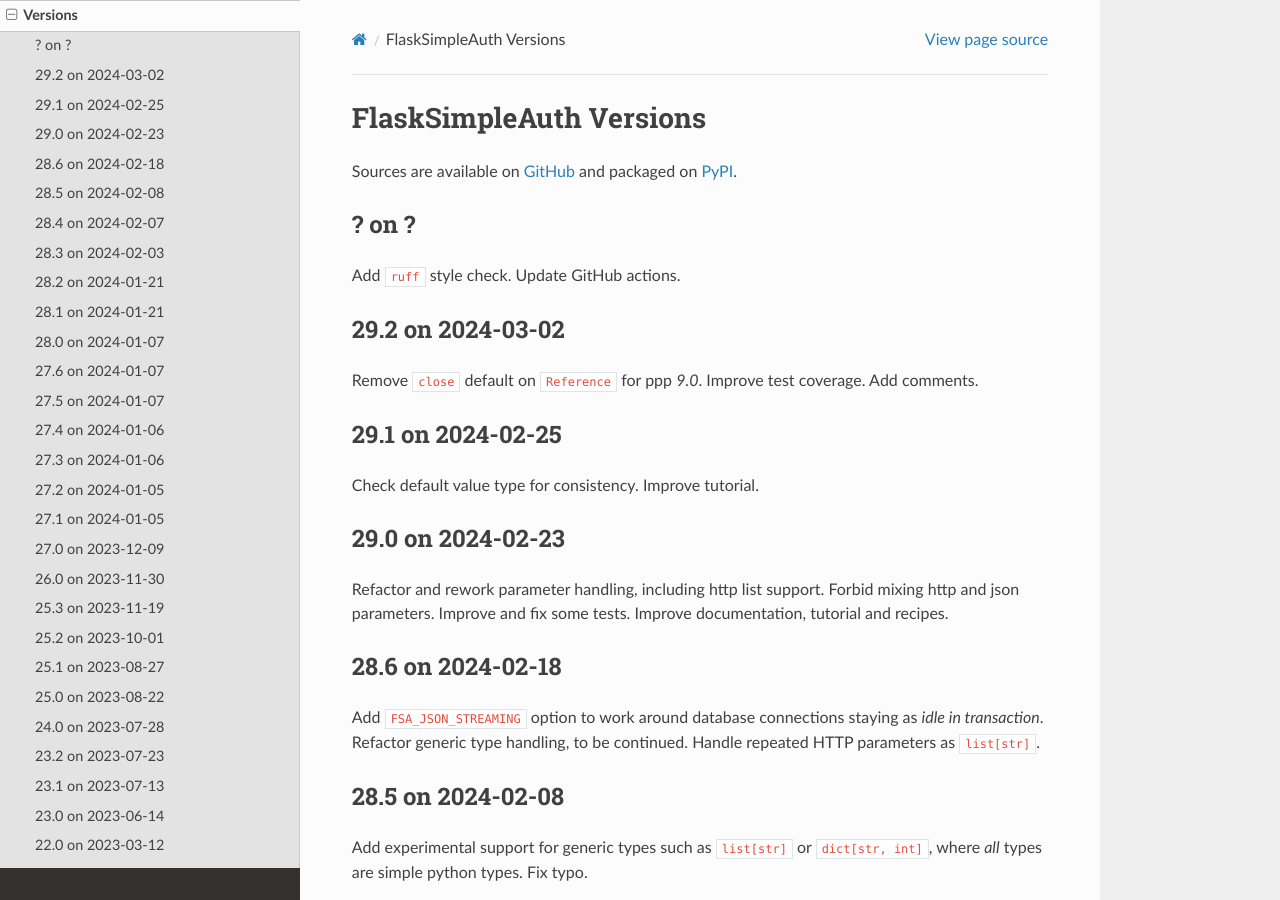
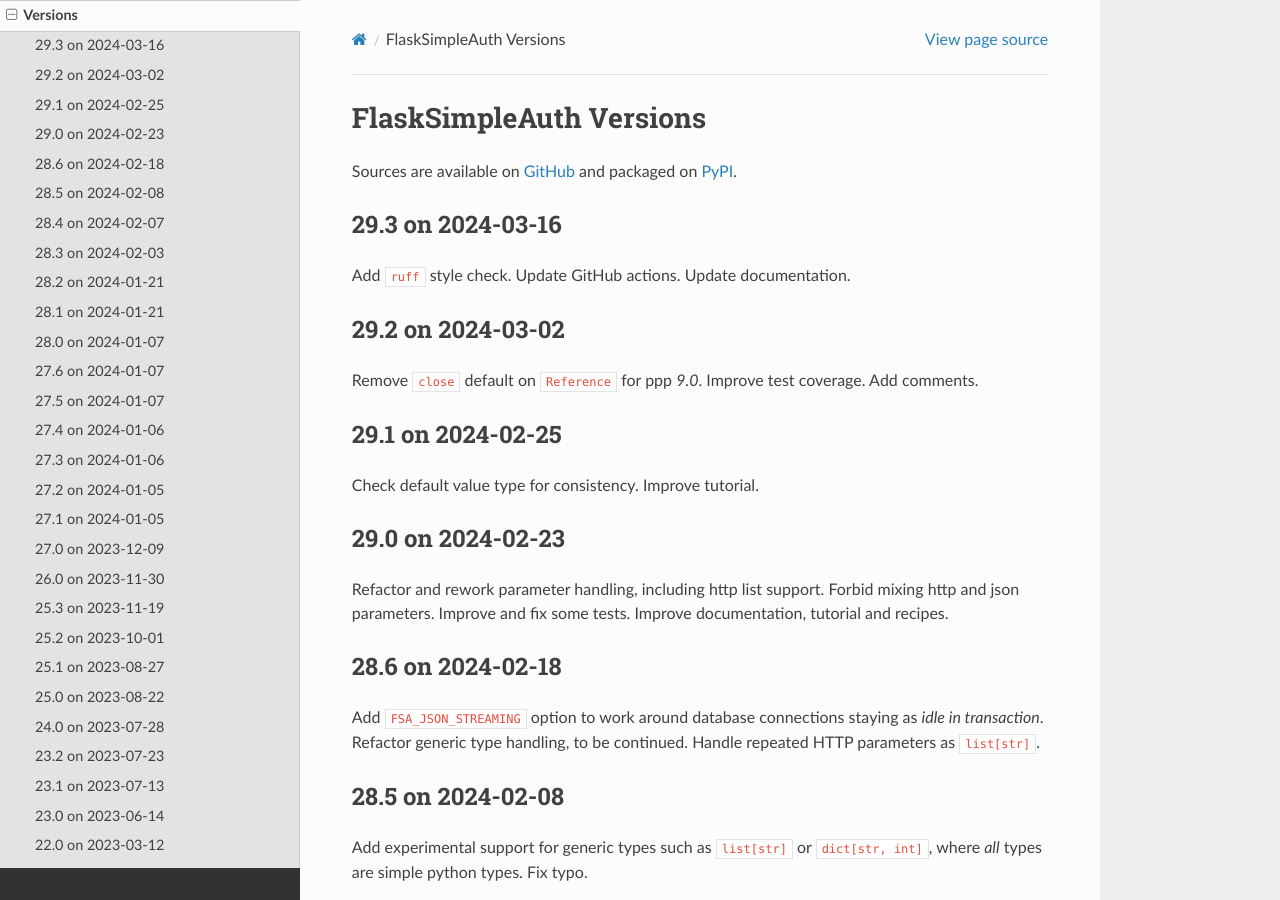
Before and after one commit to zx80/flask-simple-auth, a Sphinx documentation site: the page built from docs/VERSIONS.md, in a window 1280 px wide and 900 px high. Built offline with Sphinx 7.4.7 and the Read the Docs theme 2.0.0, drawn with Linux system fonts in a browser that asks for light colours; pages that are not in the unit, such as notebooks, are missing from menus.

Commit message:
release 29.3

````diff
--- a/docs/TUTORIAL.md
+++ b/docs/TUTORIAL.md
@@ -109,7 +109,7 @@
 
 {
   "msg": "hello",
-  "version": "29.2"
+  "version": "29.3"
 }
 ```
 
--- a/docs/VERSIONS.md
+++ b/docs/VERSIONS.md
@@ -3,10 +3,11 @@
 Sources are available on [GitHub](https://github.com/zx80/flask-simple-auth)
 and packaged on [PyPI](https://pypi.org/project/FlaskSimpleAuth/).
 
-## ? on ?
+## 29.3 on 2024-03-16
 
 Add `ruff` style check.
 Update GitHub actions.
+Update documentation.
 
 ## 29.2 on 2024-03-02
 
--- a/pyproject.toml
+++ b/pyproject.toml
@@ -4,7 +4,7 @@
 
 [project]
 name = "FlaskSimpleAuth"
-version = "29.2"
+version = "29.3"
 authors = [ { name = "Fabien Coelho", email = "flask.auth@coelho.net" } ]
 description = "Simple authentication, authorization and parameters for Flask, emphasizing configurability"
 readme = "README.md"
````
